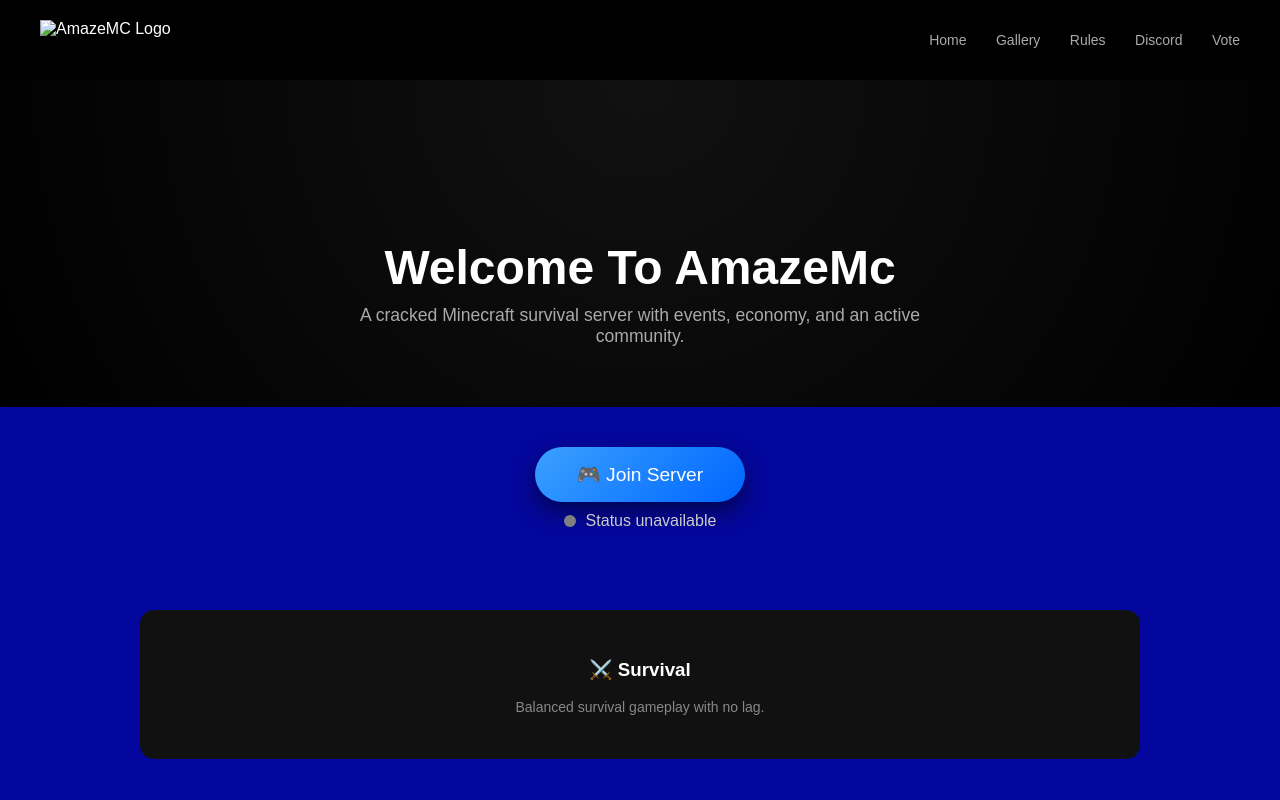
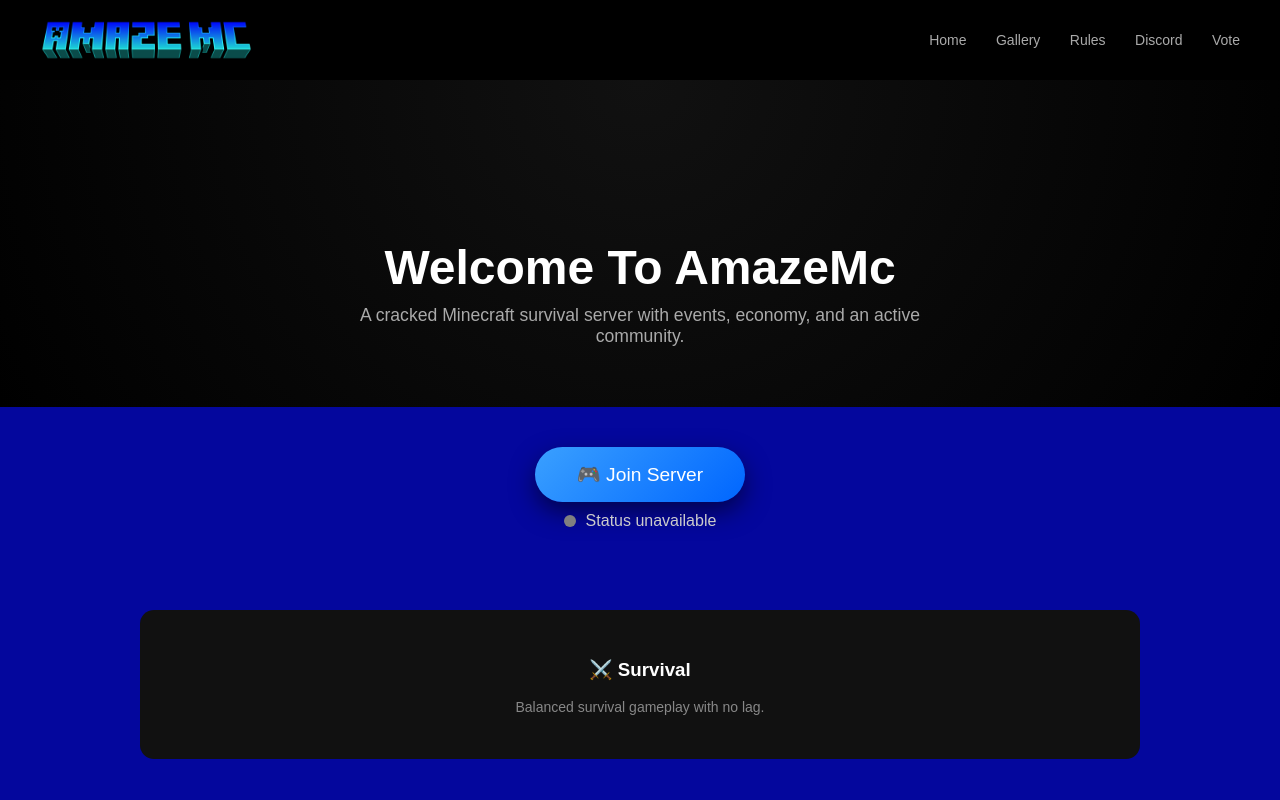
Before and after one commit to HyperBoiz12/amazemc-web, a plain HTML site: page index.html in a window 1280 px wide. Shown: the top 800 px of the page. Drawn offline with Linux system fonts and the light colour scheme; no server answers.

Commit message:
Update index.html

```diff
--- a/index.html
+++ b/index.html
@@ -5,7 +5,7 @@
     <title>AmazeMC | Minecraft Server</title>
 
     <!-- FAVICON -->
-    <link rel="icon" type="image/png" href="assets/images/favicon.png">
+    <link rel="icon" type="png" href="favicon.png">
 
     <meta name="viewport" content="width=device-width, initial-scale=1.0">
 
@@ -212,7 +212,7 @@
 
 <!-- NAV -->
 <nav>
-    <img src="assets/images/logo.png" alt="AmazeMC Logo">
+    <img src="logo.png" alt="AmazeMC Logo">
     <div>
         <a href="index.html">Home</a>
         <a href="gallery.html">Gallery</a>
```
